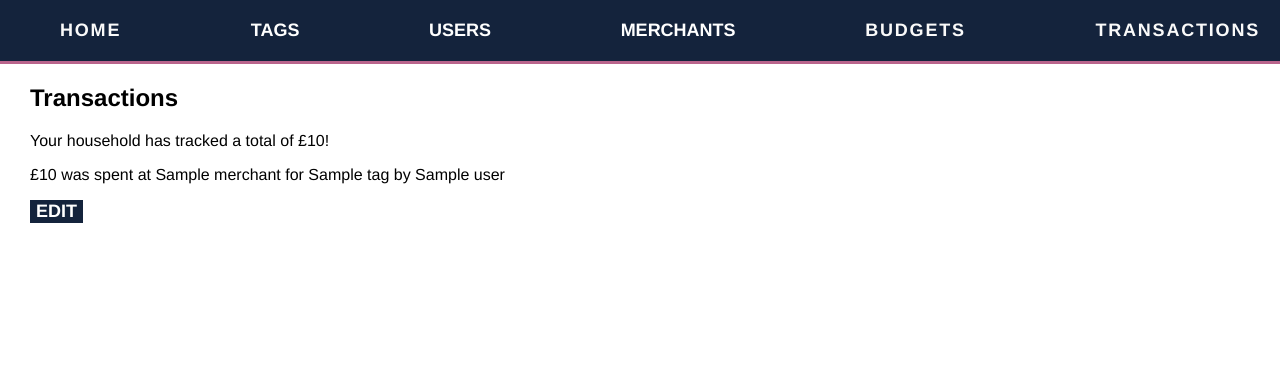
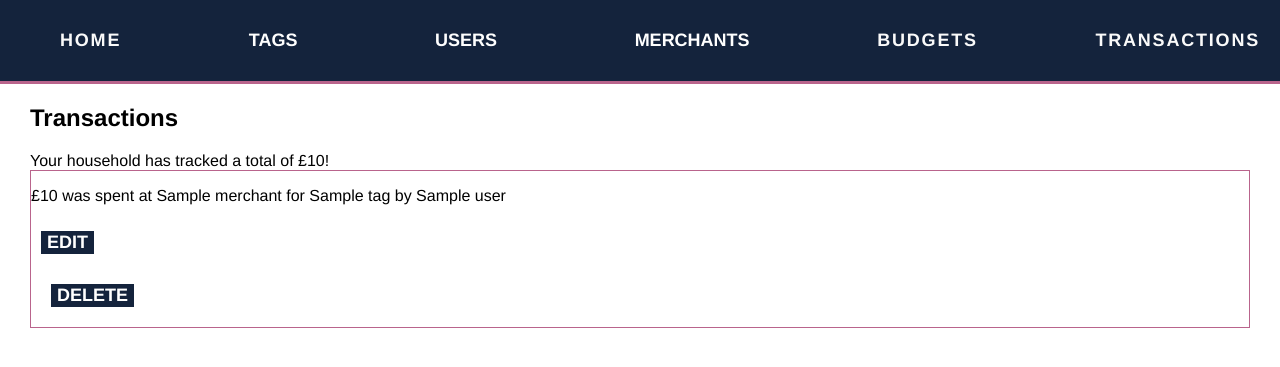
Before and after one commit to Madeleinecw/Code_Clan_Work, a Flask app: page /transactions in a window 1280 px wide. Shown: the top 367 px of the page. Run offline with Flask 2, Linux system fonts and the light colour scheme; a database or web service that is not in the repository returns one stand-in record (values such as "Sample title"); some libraries are stand-ins or nearby versions.

Commit message:
added delete for transactions and users

```diff
--- a/spending_project/controllers/transactions_controller.py
+++ b/spending_project/controllers/transactions_controller.py
@@ -38,6 +38,11 @@
         total += transaction.amount
     return render_template("/users/dashboard.html", user = user, transactions = transactions, total = total, tags = tags)
 
+@transactions_blueprint.route("/transactions/<id>/delete", methods= ["POST"])
+def delete(id):
+    transaction_repository.delete(id)
+    return redirect("/transactions")
+
 @transactions_blueprint.route("/transactions/<id>")
 def edit(id):
     transaction = transaction_repository.select(id)
--- a/spending_project/repositories/transaction_repository.py
+++ b/spending_project/repositories/transaction_repository.py
@@ -40,6 +40,13 @@
     transaction = Transaction(result["amount"], user, merchant, tag, result["id"])
     return transaction
 
+
+def update(transaction):
+    sql = "UPDATE transactions SET (amount, user_id, merchant_id, tag_id) = (%s, %s, %s, %s) WHERE id = %s"
+    values = [transaction.amount, transaction.user.id, transaction.merchant.id, transaction.tag.id, transaction.id]
+    run_sql(sql, values)
+    return transaction
+
 def delete_all():
     sql = 'DELETE FROM transactions'
     run_sql(sql)
@@ -48,9 +55,3 @@
     sql = "DELETE FROM transactions WHERE id = %s"
     values = [id]
     run_sql(sql, values)
-
-def update(transaction):
-    sql = "UPDATE transactions SET (amount, user_id, merchant_id, tag_id) = (%s, %s, %s, %s) WHERE id = %s"
-    values = [transaction.amount, transaction.user.id, transaction.merchant.id, transaction.tag.id, transaction.id]
-    run_sql(sql, values)
-    return transaction
--- a/spending_project/static/style.css
+++ b/spending_project/static/style.css
@@ -176,20 +176,40 @@
     font-size: large;
     border: none;
     transition: 0.5s;
+    margin: 10px;
 }
 
 button:hover {
     color: #B9648C;
 }
 
+.transactions_list {
+    display: flex;
+    flex-direction: column;
+    padding: 10px;
+}
+
 .transactions_tagged {
-    padding: 5px;
     font-family: Helvetica, Arial, sans-serif;
     border: #B9648C 1px solid;
-    margin: 10px;
+    margin-right: 30px;
+    justify-content: space-between;
 }
 
 .transactions_merchant {
     border: #B9648C 1px solid;
     margin: 10px
 }
+
+form {
+    margin: 10px;
+}
+
+input {
+    margin: 10px;
+    font-weight: bold;
+    font-family: Helvetica, Arial, sans-serif;
+    border: none;
+    font-size: large;
+    margin: 10px;
+}
--- a/spending_project/templates/budgets/index.html
+++ b/spending_project/templates/budgets/index.html
@@ -1,5 +1,6 @@
 {% extends 'base.html' %} {% block content %}
 <h3> Current total Household Budget is {{budget_total}}</h3>
 {% for user in users %}
-<h4>{{ user.name }}'s current budget is set at £{{user.budget}} </h4>
-<button a href="/budgets/{{user.id}}/edit">EDIT</button> {% endfor %} {% endblock %}
+<div class="transactions_tagged">
+    <h4>{{ user.name }}'s current budget is set at £{{user.budget}} </h4>
+    <button a href="/budgets/{{user.id}}/edit">EDIT</button> </div>{% endfor %} {% endblock %}
--- a/spending_project/templates/tags/edit.html
+++ b/spending_project/templates/tags/edit.html
@@ -6,7 +6,7 @@
 
 
 <p> The following transactions have been tracked using this tag:</p>
-<div class="transactions_list">
+<div>
     {% for transaction in transactions %} {% if transaction.tag.id == tag.id %}
     <div class="transactions_tagged"> £{{transaction.amount}} spent at {{transaction.merchant.name}} by {{transaction.user.name}}</div> {% endif %}
 </div>{% endfor %}
@@ -16,7 +16,7 @@
         <label for="name">Name:</label>
         <input type="text" id="name" name="name" value="{{tag.name}}" required autofocus>
     </div>
-    <button type="submit">Update Tag</button>
+    <div> <button type="submit">Update Tag</button></div>
 </form>
 
 {% endblock %}
--- a/spending_project/templates/tags/index.html
+++ b/spending_project/templates/tags/index.html
@@ -1,7 +1,7 @@
 {% extends "base.html" %} {% block content %}
 
 <h2>Tags</h2>
-<h3><a href="/tags/new">New Tag</a></h3>
+<h3></h3>
 <div class="tag_container">
     {% for tag in tags %}
     <section class="tag_section">
@@ -12,4 +12,6 @@
     </section>
     {% endfor %}
 </div>
+
+<div><button a href="/tags/new">New Tag</button></div>
 {% endblock %}
--- a/spending_project/templates/transactions/index.html
+++ b/spending_project/templates/transactions/index.html
@@ -2,10 +2,16 @@
 
 <h2>Transactions</h2>
 
-Your household has tracked a total of £{{total}}! {% for transaction in transactions %}
-<section>
-    <p> £{{ transaction.amount }} was spent at {{ transaction.merchant.name }} for {{transaction.tag.name}} by {{transaction.user.name}}</p>
-    <button a href="/transactions/{{transaction.id}}/edit">EDIT</button>
-</section>
+Your household has tracked a total of £{{total}}!
+<div>
+    {% for transaction in transactions %}
+    <section class="transactions_tagged">
+        <p> £{{ transaction.amount }} was spent at {{ transaction.merchant.name }} for {{transaction.tag.name}} by {{transaction.user.name}}</p>
+        <button a href="/transactions/{{transaction.id}}/edit">EDIT</button>
+        <form action="/transactions/{{ transaction.id }}/delete" method="POST">
+            <input type="submit" value="DELETE">
+    </section>
+    {% endfor %}
+</div>
 
-{% endfor %} {% endblock %}
+{% endblock %}
--- a/spending_project/templates/users/index.html
+++ b/spending_project/templates/users/index.html
@@ -4,11 +4,13 @@
 
 {% for user in users %}
 
-<section>
+<section class="transactions_tagged">
     <p>{{ user.name }}</p>
     <button a href="/users/{{user.id}}/dashboard">PROFILE</button>
     <button a href="/transactions/new">NEW TRANSACTION</button>
     <button a href="/budgets/{{user.id}}/edit">EDIT BUDGET</button>
+    <form action="/users/{{ user.id }}/delete" method="POST">
+        <input type="submit" value="DELETE">
 </section>
 
 {% endfor %} {% endblock %}
```
Also changed, not shown: spending_project/controllers/users_controller.py (+11 -0 lines).
